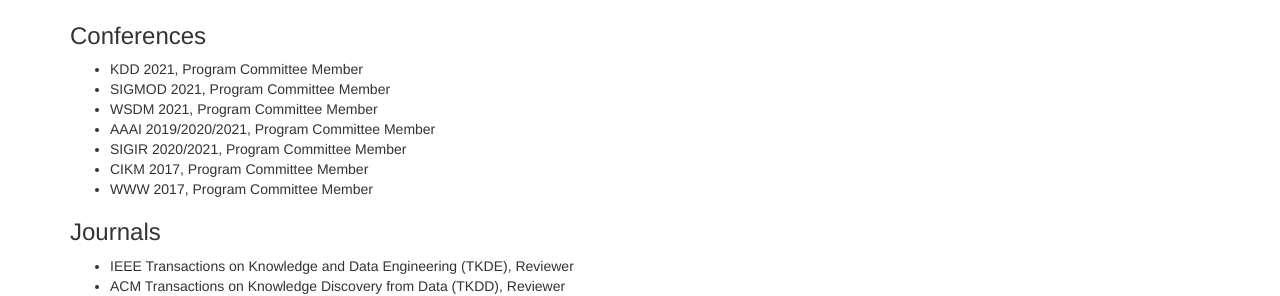
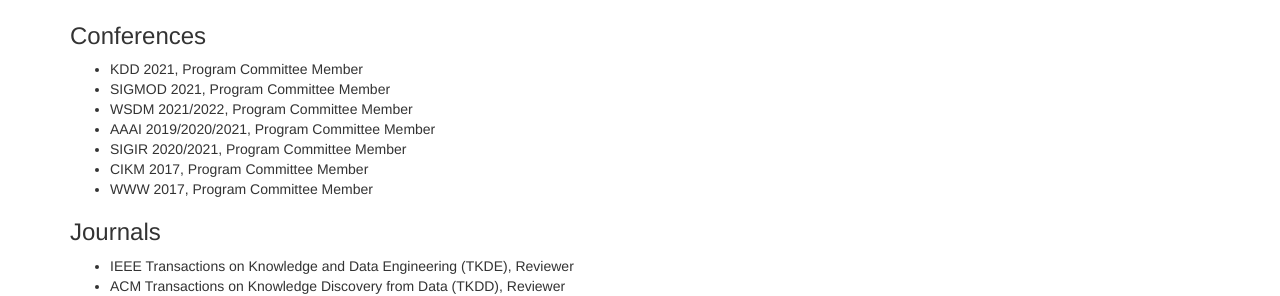
Before and after one commit to BuckeyeDM/BuckeyeDM.github.io, a Jekyll site: the page built from index.md, in a window 1280 px wide. Shown: the part 1262-1558 px from the top of the page. Built offline with Jekyll 4.4.1, drawn with Linux system fonts in a browser that asks for light colours.

Commit message:
Update index.md

```diff
--- a/index.md
+++ b/index.md
@@ -42,7 +42,7 @@
 ### Conferences
 * KDD 2021, Program Committee Member
 * SIGMOD 2021, Program Committee Member
-* WSDM 2021, Program Committee Member
+* WSDM 2021/2022, Program Committee Member
 * AAAI 2019/2020/2021, Program Committee Member
 * SIGIR 2020/2021, Program Committee Member
 * CIKM 2017, Program Committee Member
```
